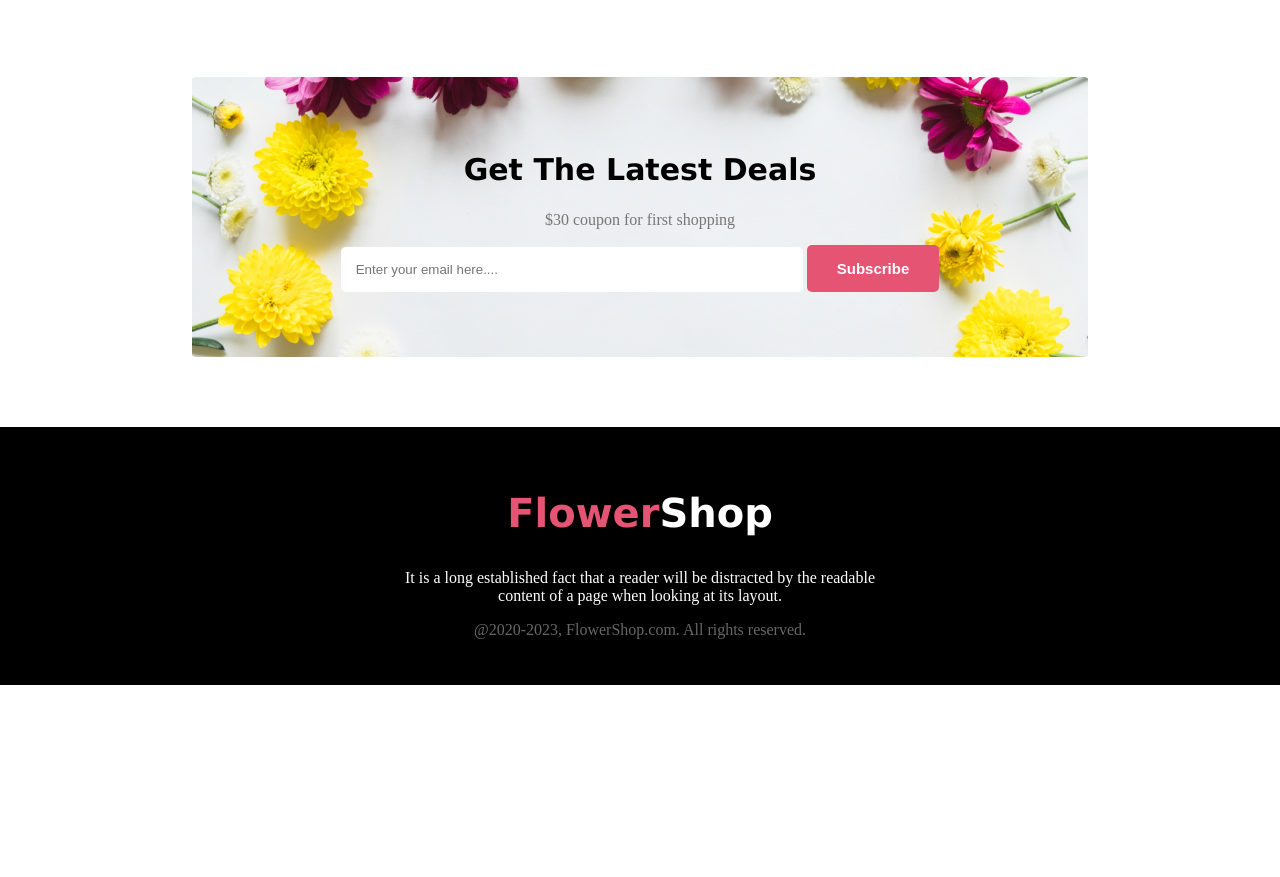
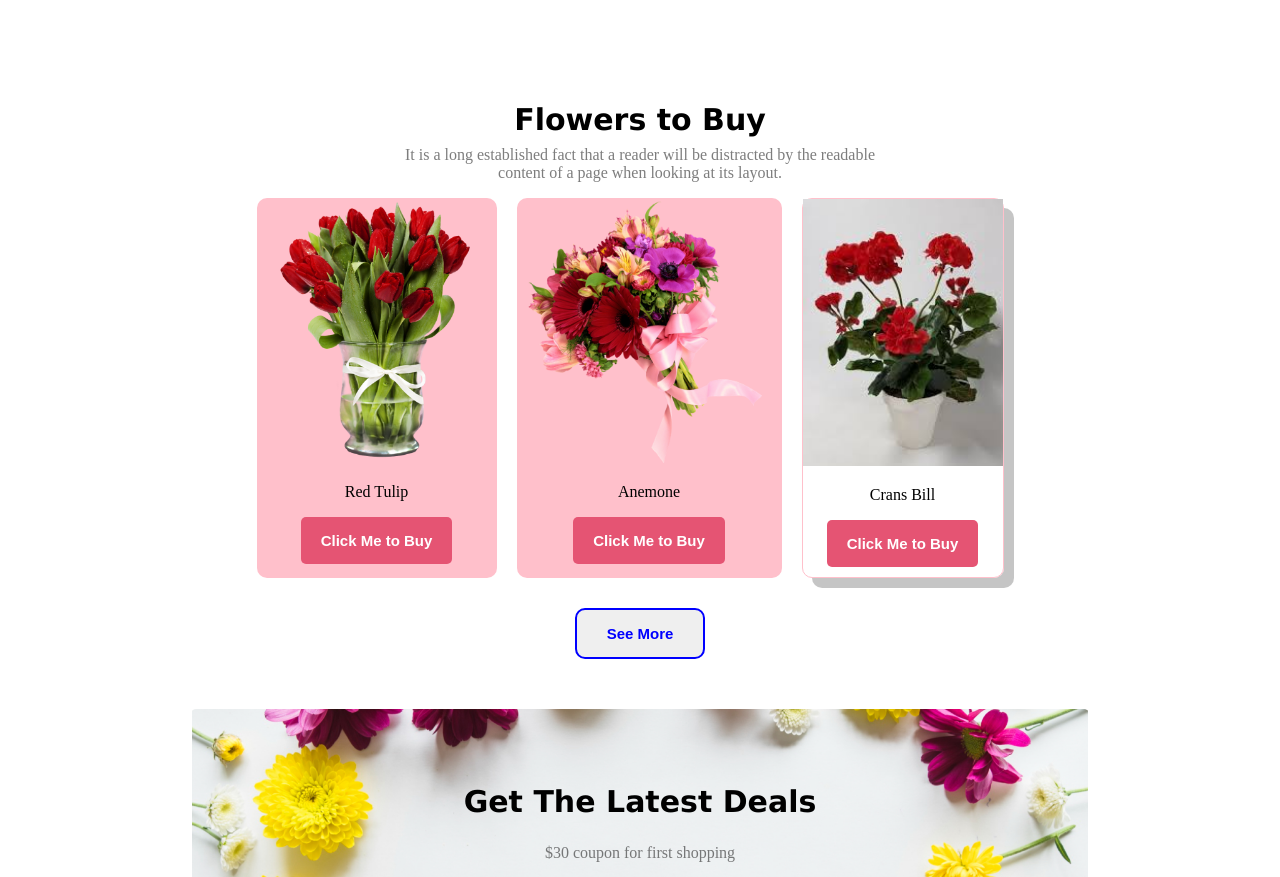
Before and after one commit to Arid009/flower-shop-assignment, a plain HTML site: page index.html in a window 1280 px wide. Shown: the part 2301-3178 px from the top of the page. Before the commit the page ends 2986 px from the top, so only its background shows below. Drawn offline with Linux system fonts and the light colour scheme.

Commit message:
finished the assignment

```diff
--- a/index.html
+++ b/index.html
@@ -24,6 +24,7 @@
         </div>
     </header>
     <main>
+
         <section class="insta">
             <div>
                 <div>
@@ -72,6 +73,36 @@
                 <div><img class="img-flower" src="Flower Asset/Rectangle 6.png" alt=""></div>
             </div>
         </section>
+        <section class="extra-part">
+            <div>
+                <div>
+                    <h2 class="title">Flowers to Buy</h2>
+                    <p class="discount-paragraph">It is a long established fact that a reader will be distracted by the
+                        readable <br>
+                        content of a page when looking at its layout.</p>
+
+                </div>
+                <div class="flower-pic">
+                    <div class="flower-boxes">
+                        <img class="flower-buy1" src="Flower Asset/pngwing 8.png" alt="">
+                        <p>Red Tulip</p>
+                        <button class="btn-buy">Click Me to Buy</button>
+                    </div>
+                    <div class="flower-boxes">
+                        <img class="flower-buy2" src="Flower Asset/pngwing 5.png" alt="">
+                        <p>Anemone</p>
+                        <button class="btn-buy">Click Me to Buy</button>
+                    </div>
+                    <div class="flower-boxes1">
+                        <img class="flower-buy3" src="flowers img/crans-bill.jpg" alt="">
+                        <p>Crans Bill</p>
+                        <button class="btn-buy">Click Me to Buy</button>
+                    </div>
+
+                </div>
+                <div><button id="see-more">See More</button></div>
+            </div>
+        </section>
         <section class="subscribe-section">
             <div>
                 <div class="subscribe-title">
--- a/style.css
+++ b/style.css
@@ -234,3 +234,63 @@ footer{
 #color-part{
     color: #E55473;
 }
+
+.extra-part{
+    display: flex;
+    align-items: center;
+    justify-content: center;
+    text-align: center;
+}
+.title{
+    font-family: 'Lucida Sans', 'Lucida Sans Regular', 'Lucida Grande', 'Lucida Sans Unicode', Geneva, Verdana, sans-serif;
+    padding-bottom: 5px;
+    font-size: 30px;
+    font-weight: 800;
+}
+.flower-pic{
+    display: flex;
+
+}
+.flower-boxes{
+    margin-right: 20px;
+    background-color: pink;
+    border-radius: 10px;
+}
+.flower-buy1{
+    width:200px;
+    padding-left: 20px;
+    padding-right: 20px;
+}
+.flower-buy2{
+    width:265px;
+}
+.flower-buy3{
+    width: 200px;
+
+}
+.flower-boxes1{
+    margin-right: 20px;
+    border: 1px solid pink;
+    border-radius: 10px;
+    box-shadow: 10px 10px rgba(0, 0, 0, 0.226);
+}
+.btn-buy{
+    border-radius: 5px;
+    border: none;
+    background-color: #E55473;
+    font-size: 15px;
+    font-weight: 700;
+    color: white;
+    padding: 15px 20px;
+    margin-bottom: 10px;
+}
+#see-more{
+    margin-top: 30px;
+    padding: 15px 30px;
+    border: 2px solid blue;
+    color: blue;
+    border-radius: 10px;
+    font-size: 15px;
+    font-weight: 700;
+
+}
```
Also changed, not shown: flowers img/Chrysanthemum.jpg (added), flowers img/French hydrangea.jpg (added), flowers img/Garden tulip.jpg (added), flowers img/crans-bill.jpg (added), flowers img/png-transparent-chrysanthemum-flowerpot-bonsai-transvaal-daisy-potted-chrysanthemum-white-sunflower-hot-pot.png (added).
